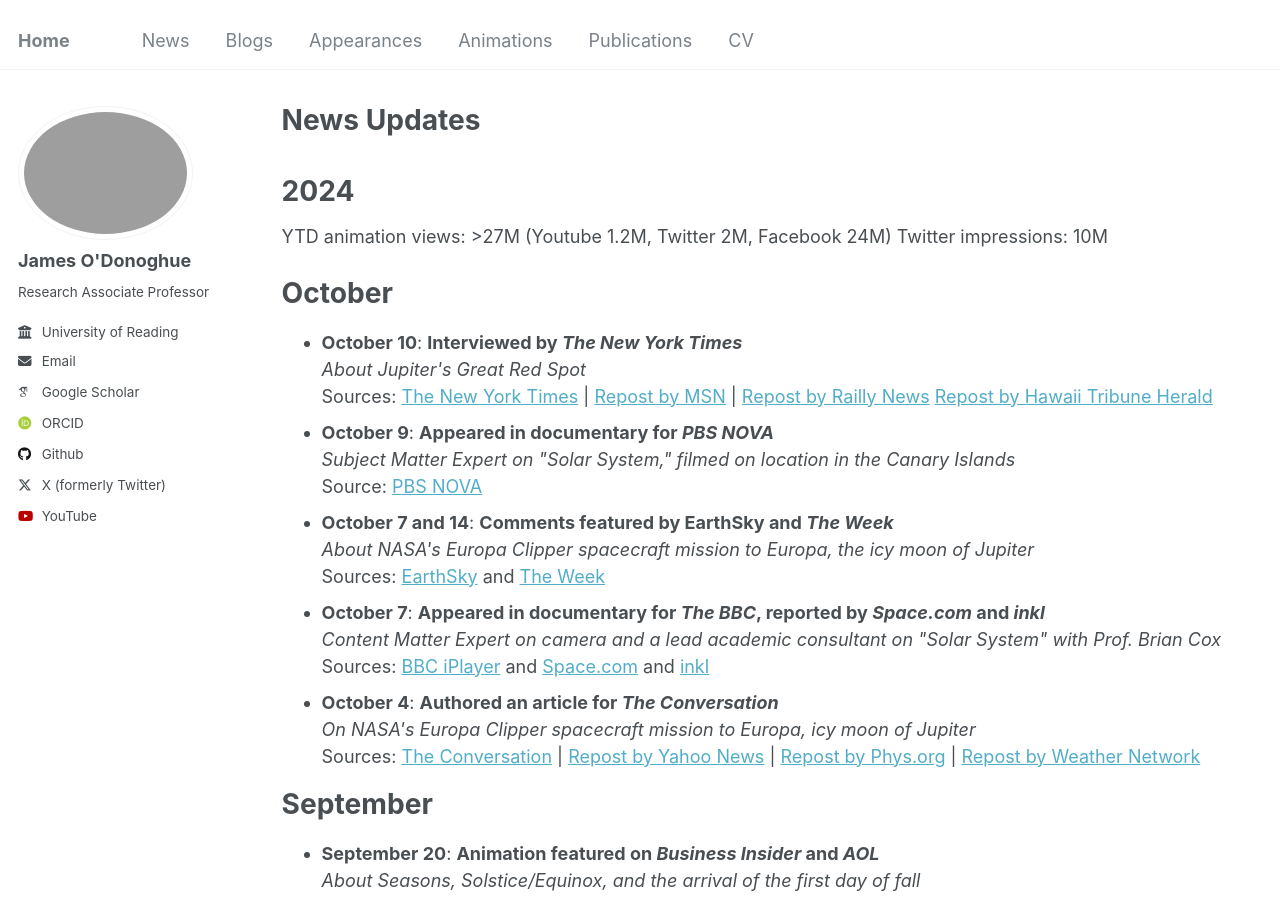
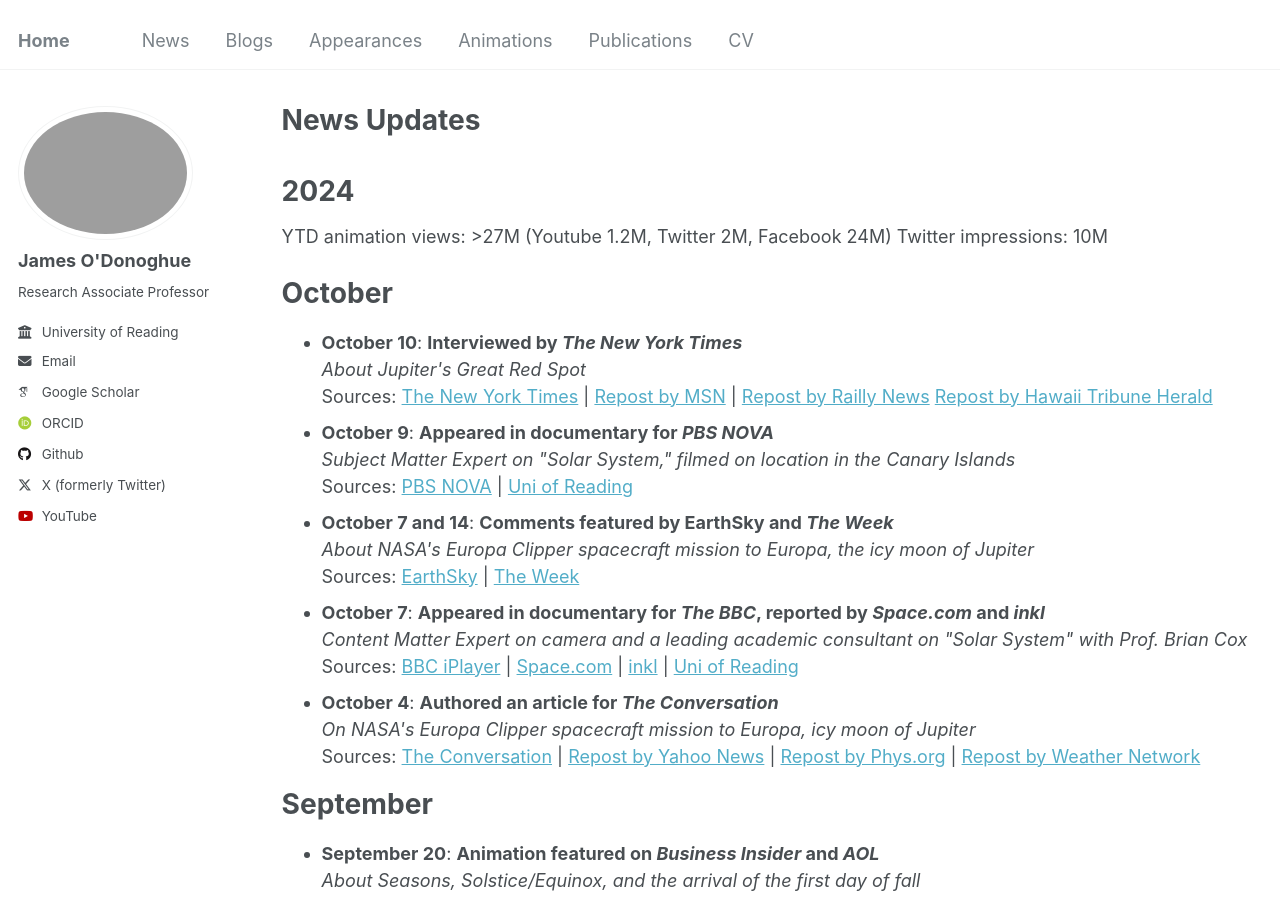
Before and after one commit to odonoghuespace/odonoghuespace.github.io, a Jekyll site: the page built from _pages/news.html, in a window 1280 px wide and 900 px high. Built offline with Jekyll 4.4.1, drawn with Linux system fonts in a browser that asks for light colours; some web fonts are replaced.

Commit message:
Update news.html

```diff
--- a/_pages/news.html
+++ b/_pages/news.html
@@ -21,15 +21,19 @@ Twitter impressions: 10M
   </li>
   <li><strong>October 9</strong>: <strong>Appeared in documentary for <em>PBS NOVA</em></strong><br>
     <em>Subject Matter Expert on "Solar System," filmed on location in the Canary Islands</em><br>
-    Source: <a href="https://www.pbs.org/video/solar-system-strange-worlds-pmb9ko/">PBS NOVA</a>
+    Sources: <a href="https://www.pbs.org/video/solar-system-strange-worlds-pmb9ko/">PBS NOVA</a> |
+    <a href="https://www.reading.ac.uk/news/2024/University-News/Saturn-expert-stars-in-BBC-One-Solar-System-series/">Uni of Reading</a>
   </li>
   <li><strong>October 7 and 14</strong>: <strong>Comments featured by EarthSky and <em>The Week</em></strong><br>
     <em>About NASA's Europa Clipper spacecraft mission to Europa, the icy moon of Jupiter</em><br>
-    Sources: <a href="https://earthsky.org/space/europa-clipper-jupiters-icy-ocean-moon/">EarthSky</a> and <a href="https://theweek.com/science/nasa-mission-to-probe-possibility-of-life-on-europa">The Week</a>
+    Sources: <a href="https://earthsky.org/space/europa-clipper-jupiters-icy-ocean-moon/">EarthSky</a> | <a href="https://theweek.com/science/nasa-mission-to-probe-possibility-of-life-on-europa">The Week</a>
   </li>
   <li><strong>October 7</strong>: <strong>Appeared in documentary for <em>The BBC</em>, reported by <em>Space.com</em> and <em>inkl</em></strong><br>
-    <em>Content Matter Expert on camera and a lead academic consultant on "Solar System" with Prof. Brian Cox</em><br>
-    Sources: <a href="https://www.bbc.co.uk/iplayer/episode/m002388f/solar-system-series-1-5-strange-worlds?seriesId=unsliced">BBC iPlayer</a> and <a href="https://www.space.com/entertainment/space-movies-shows/watch-solar-system-online-and-on-tv">Space.com</a> and <a href="https://www.inkl.com/news/how-to-watch-solar-system-online-and-from-anywhere-brian-cox-s-five-part-series">inkl</a>
+    <em>Content Matter Expert on camera and a leading academic consultant on "Solar System" with Prof. Brian Cox</em><br>
+    Sources: <a href="https://www.bbc.co.uk/iplayer/episode/m002388f/solar-system-series-1-5-strange-worlds?seriesId=unsliced">BBC iPlayer</a> |
+    <a href="https://www.space.com/entertainment/space-movies-shows/watch-solar-system-online-and-on-tv">Space.com</a> |
+    <a href="https://www.inkl.com/news/how-to-watch-solar-system-online-and-from-anywhere-brian-cox-s-five-part-series">inkl</a> |
+    <a href="https://www.reading.ac.uk/news/2024/University-News/Saturn-expert-stars-in-BBC-One-Solar-System-series/">Uni of Reading</a>
   </li>
   <li><strong>October 4</strong>: <strong>Authored an article for <em>The Conversation</em></strong><br>
     <em>On NASA's Europa Clipper spacecraft mission to Europa, icy moon of Jupiter</em><br>
```
